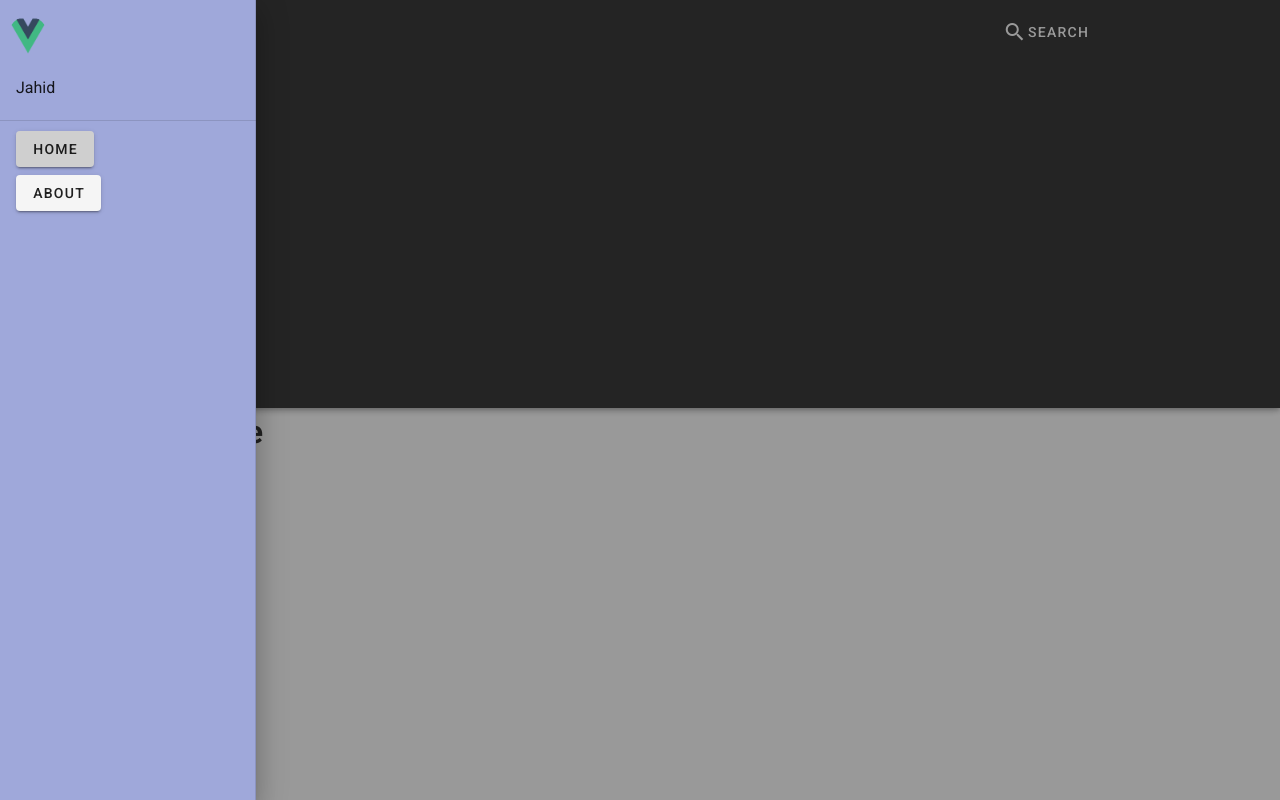
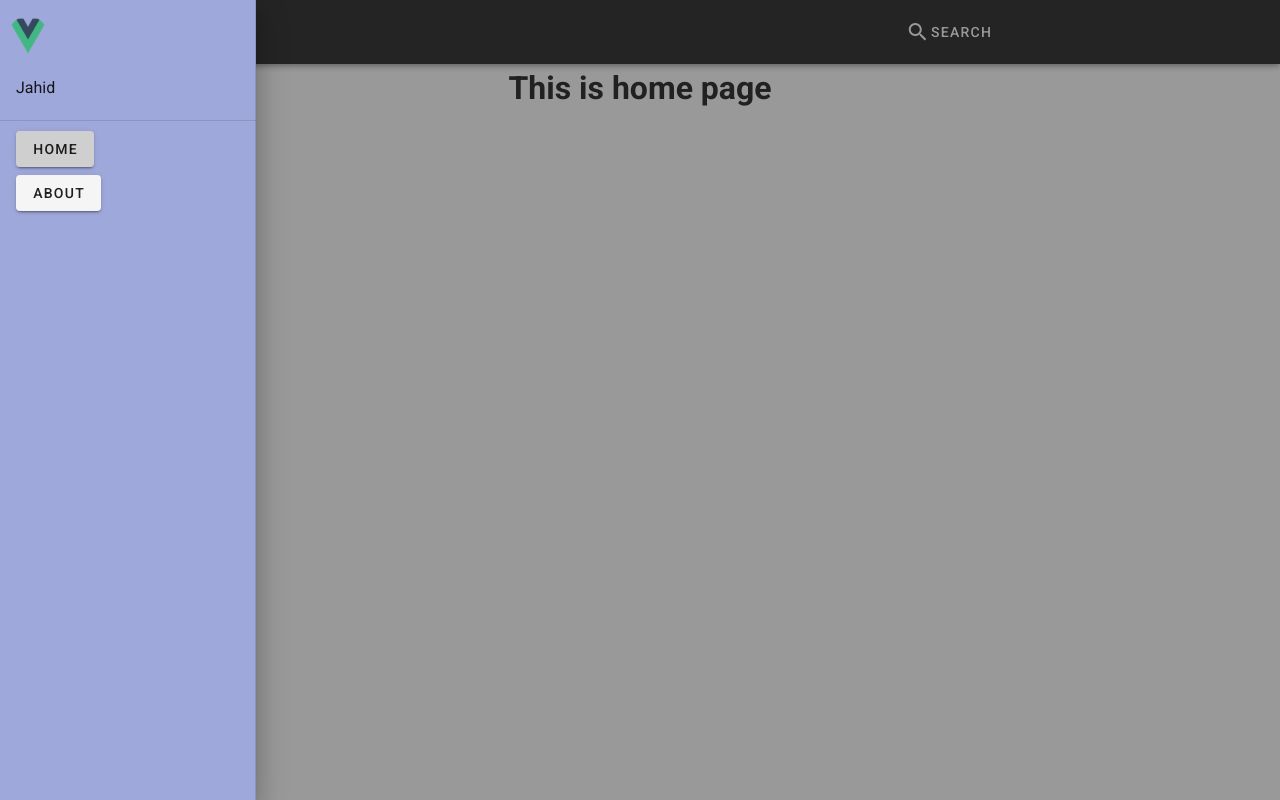
Before and after one commit to Jahid1999/VueProjects, a Vue app in the folder vuetify_1/: page / in a window 1280 px wide. Both pictures are taken after a click on the button 28 px from the left and 32 px from the top of the page. Built offline with nearby package versions, Linux system fonts and the light colour scheme; a small style sheet from the web is missing.

Commit message:
Added side navigation bar using vuetify

```diff
--- a/vuetify_1/src/App.vue
+++ b/vuetify_1/src/App.vue
@@ -1,53 +1,13 @@
 <template>
 <div>
   <v-app>
-    <v-navigation-drawer v-model="drawer" app temporary color=#9FA8DA>
-        <v-list>
-            <v-list-item class="px-2">
-              <v-list-item-avatar>
-                <v-img src="./assets/logo.png"></v-img>
-              </v-list-item-avatar>
-            </v-list-item>
+    <header>
+      <Toolbar :drawer="drawer"/>
+    </header>
 
-            <v-list-item>
-              Jahid
-            </v-list-item>
-          </v-list>
-          <v-divider> </v-divider>
-
-         <v-list nav dense >
-
-            <v-list-item >
-
-            <v-btn flat to="/"> Home </v-btn>
-            </v-list-item>
-            <v-list-item link>
-             <v-btn flat to="/about"> About </v-btn>
-            </v-list-item>
-
-        </v-list>
-    </v-navigation-drawer>
-
-      <v-toolbar dark>
-        <v-app-bar-nav-icon @click="drawer= !drawer"></v-app-bar-nav-icon>
-
-        <v-spacer></v-spacer>
-        <v-spacer></v-spacer>
-        <v-spacer></v-spacer>
-        <v-spacer></v-spacer>
-        <v-spacer></v-spacer>
-
-        <v-btn flat icon>
-          <v-icon>mdi-magnify</v-icon>
-          Search
-        </v-btn>
-        <v-spacer></v-spacer>
-
-      </v-toolbar>
-      <v-content>
+      <v-main>
         <router-view></router-view>
-
-      </v-content>
+      </v-main>
 
   </v-app>
 </div>
@@ -56,12 +16,12 @@
 
 <script>
 
-
+import Toolbar from './components/Toolbar.vue'
 export default {
   name: 'App',
 
   components: {
-
+    Toolbar
   },
 
   data: () => ({
--- /dev/null
+++ b/vuetify_1/src/components/Toolbar.vue
@@ -0,0 +1,61 @@
+<template>
+    <div>
+        <nav>
+
+            <v-toolbar dark="">
+
+                <v-app-bar-nav-icon @click="drawer=!drawer"></v-app-bar-nav-icon>
+                 <v-spacer></v-spacer>
+                 <v-spacer></v-spacer>
+                 <v-spacer></v-spacer>
+
+                <v-btn icon>
+                <v-icon>mdi-magnify</v-icon>
+                Search
+                </v-btn>
+                <v-spacer></v-spacer>
+
+
+            </v-toolbar>
+
+        </nav>
+
+         <v-navigation-drawer v-model="drawer" app temporary color=#9FA8DA>
+            <v-list>
+                <v-list-item class="px-2">
+                <v-list-item-avatar>
+                    <v-img src="../assets/logo.png"></v-img>
+                </v-list-item-avatar>
+                </v-list-item>
+
+                <v-list-item>
+                Jahid
+                </v-list-item>
+            </v-list>
+            <v-divider> </v-divider>
+
+            <v-list nav dense >
+
+                <v-list-item >
+
+                <v-btn  to="/"> Home </v-btn>
+                </v-list-item>
+                <v-list-item link>
+                <v-btn  to="/about"> About </v-btn>
+                </v-list-item>
+
+                </v-list>
+        </v-navigation-drawer>
+
+
+    </div>
+
+</template>
+<script>
+export default {
+    name:"Toolbar",
+
+
+    props: ['drawer']
+}
+</script>
--- a/vuetify_1/src/views/About.vue
+++ b/vuetify_1/src/views/About.vue
@@ -4,3 +4,9 @@
 
   </div>
 </template>
+
+<style scoped>
+  .about{
+    text-align : center;
+  }
+</style>
--- a/vuetify_1/src/views/Home.vue
+++ b/vuetify_1/src/views/Home.vue
@@ -14,3 +14,9 @@
   }
 }
 </script>
+
+<style scoped>
+  .home{
+    text-align : center;
+  }
+</style>
```
